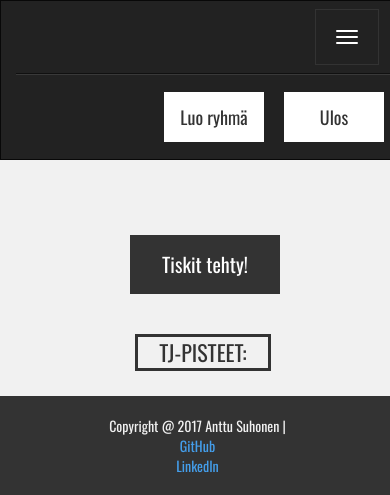
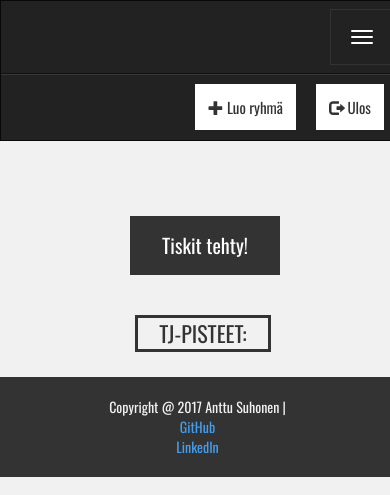
Before and after one commit to anttus/anttusuh.github.io, a PHP site: page /tiskijukka/index.html in a window 390 px wide, after a click on "Toggle navigation"; the page is wider, and only the part inside the window is pictured. Shown: the top 495 px of that part. Run offline with PHP 8.4, Linux system fonts and the light colour scheme; some libraries are stand-ins or nearby versions.

Commit message:
Styling changes

```diff
--- a/tiskijukka/css/style.css
+++ b/tiskijukka/css/style.css
@@ -22,6 +22,10 @@
 #navbarCollapsed {
   padding: 20px;
   border-radius: 0;
+}
+
+.navbar-collapse.in {
+  overflow-y: hidden;
 }
 
 a {
@@ -132,13 +136,20 @@ body::after {
     position: relative;
     bottom: 0;
   }
+
+  .navbarButton {
+    font-size: 15px;
+  }
+
+  #navbar-nav {
+    margin: 0;
+  }
 }
 
 #navbarTitle {
   color: #f1f1f1;
   margin-top: -5px;
   margin-left: 1px;
-
 }
 
 @media (min-width: 768px) {
@@ -150,12 +161,17 @@ body::after {
 .navbarButton {
   -webkit-transition-duration: 0.4s; /* Safari */
   transition-duration: 0.4s;
-  width: 100px;
-  float: right;
+  text-align: center;
   margin: 10px;
   padding: 13px;
   border: none;
   border-radius: 0;
+  float: right;
+}
+
+.navbarButton:focus {
+  outline: none;
+  border: none;
 }
 
 #dishButton {
--- a/tiskijukka/index.html
+++ b/tiskijukka/index.html
@@ -7,7 +7,7 @@
   <meta charset="utf-8">
   <meta name="viewport" content="width=device-width, initial-scale=1">
   <link rel="stylesheet" href="https://maxcdn.bootstrapcdn.com/bootstrap/3.3.7/css/bootstrap.min.css">
-  <link rel="stylesheet" href="https://cdnjs.cloudflare.com/ajax/libs/font-awesome/4.7.0/css/font-awesome.min.css">
+  <!-- <link rel="stylesheet" href="https://cdnjs.cloudflare.com/ajax/libs/font-awesome/4.7.0/css/font-awesome.min.css"> -->
   <link rel="stylesheet" href="css/style.css">
 
   <script src="https://ajax.googleapis.com/ajax/libs/jquery/3.2.1/jquery.min.js"></script>
@@ -28,17 +28,8 @@
 </head>
 
 <!-- NAVBAR -->
-<!-- <nav class="navbar navbar-inverse" id="navbar">
-  <div class="container-fluid">
-    <button id="logoutButton" class="navbarButton btn btn-default btn-lg btn-square" >Ulos</button>
-    <button id="groupButton" class="navbarButton btn btn-default btn-lg btn-square" >Luo ryhmä</button>
-    <div class="navbar-header">
-      <a id="navbarTitle" class="navbar-brand"></a>
-    </div>
-  </div>
-</nav> -->
 <nav class="navbar navbar-inverse" id="navbar">
-      <div class="container">
+  <!-- <div class="container"> -->
     <div class="navbar-header">
       <button type="button" class="navbar-toggle collapsed" data-toggle="collapse" data-target="#toggle-nav" aria-expanded="false" id="navbarCollapsed">
         <span class="sr-only">Toggle navigation</span>
@@ -50,9 +41,9 @@
     </div>
 
     <div class="collapse navbar-collapse" id="toggle-nav">
-          <ul class="nav navbar-nav navbar-right">
-            <button id="logoutButton" class="navbarButton btn btn-default btn-lg btn-square" >Ulos</button>
-            <button id="groupButton" class="navbarButton btn btn-default btn-lg btn-square" >Luo ryhmä</button>
+      <ul class="nav navbar-nav navbar-right" id="navbar-nav">
+        <button id="logoutButton" class="navbarButton btn btn-default btn-lg btn-square" aria-label="Close"><i class="glyphicon glyphicon-log-out"></i> Ulos</button>
+        <button id="groupButton" class="navbarButton btn btn-default btn-lg btn-square" ><i class="glyphicon glyphicon-plus"></i> Luo ryhmä</button>
       </ul>
     </div>
   </div> <!-- close container div -->
--- a/tiskijukka/js/scripts.js
+++ b/tiskijukka/js/scripts.js
@@ -1,3 +1,6 @@
+
+
+
 function getDate() {
   var currentdate = new Date();
   var date = ("0" + currentdate.getDate()).slice(-2) + "."
```
Lines whose indentation alone changed are shown as unchanged.
